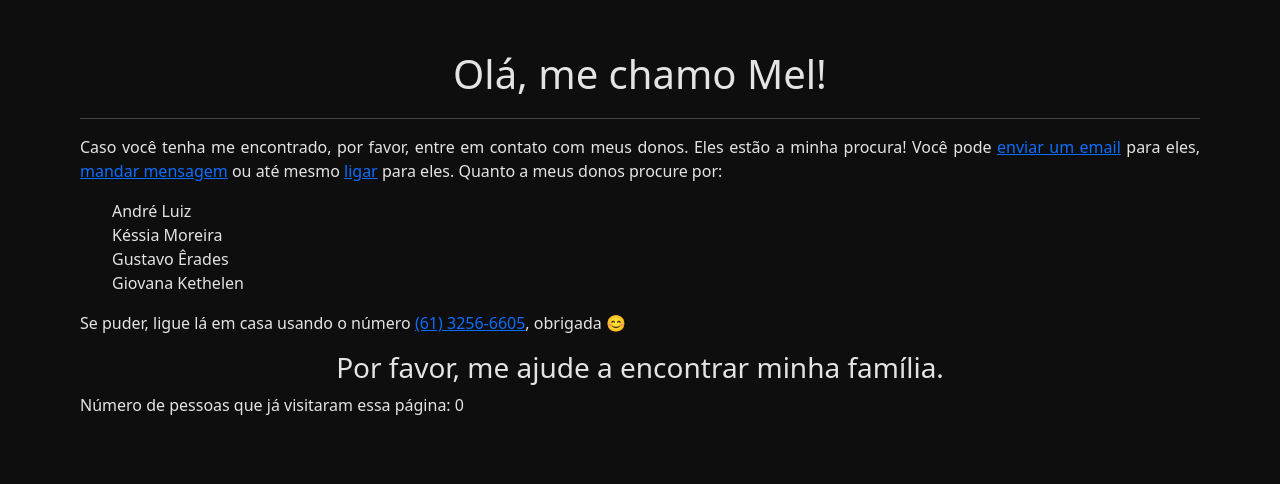
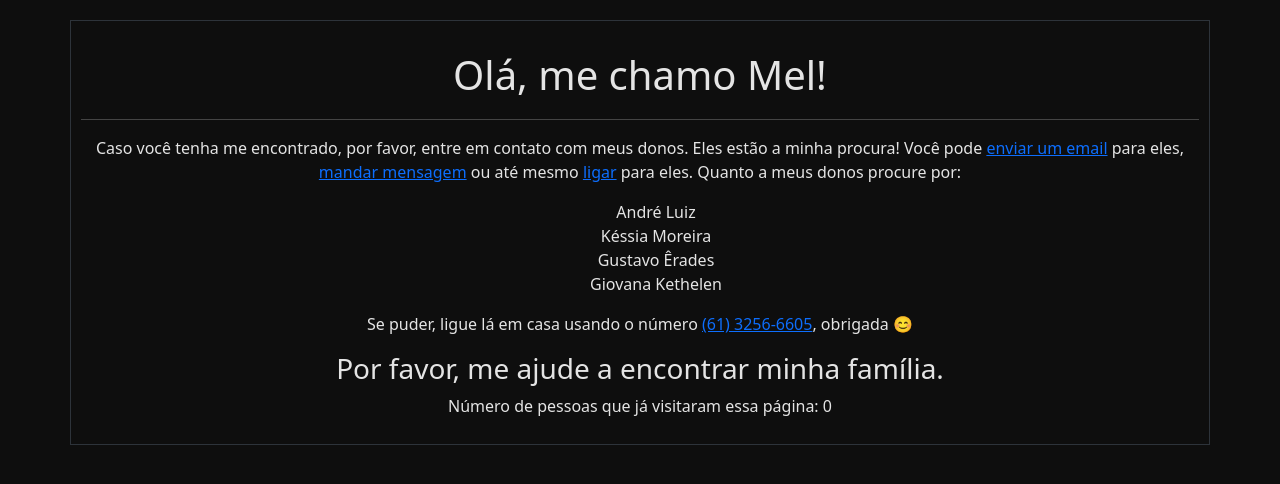
Before and after one commit to Gustavo-erades/ajudeMel, a PHP site: page / in a window 1280 px wide. Shown: the top 484 px of the page. Run offline with PHP 8.4, Linux system fonts and the light colour scheme; data that the repository does not hold is empty.

Commit message:
Update style.css

```diff
--- a/style.css
+++ b/style.css
@@ -14,18 +14,14 @@ ul{
     color: #e4e4e4;
     margin-top:20px;
     padding: 10px;
-    border-radius: 8px;
+    border-left: none;
+    border-right: none;
+    border: 0.9px solid #2D333A;
 }
 p, li{
-    text-align: justify;
+    text-align: center;
 }
 h1{
     margin-top: 20px;
     margin-bottom:20px;
 }
-
-@media (max-width: 768px) {
-    p, li{
-        text-align: center;
-    }
-}
```
